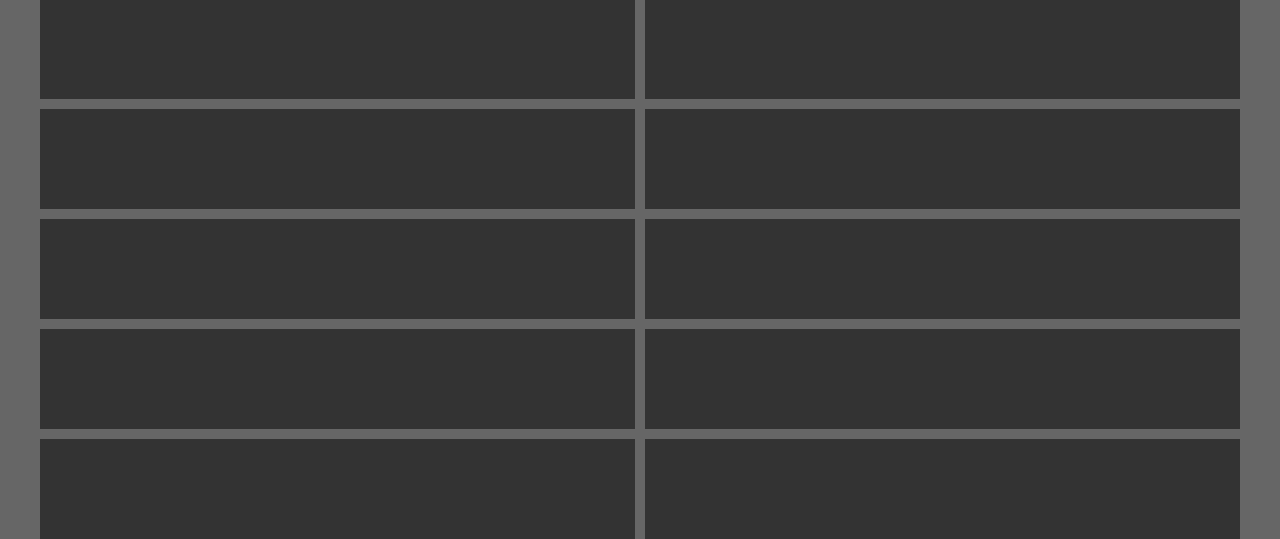
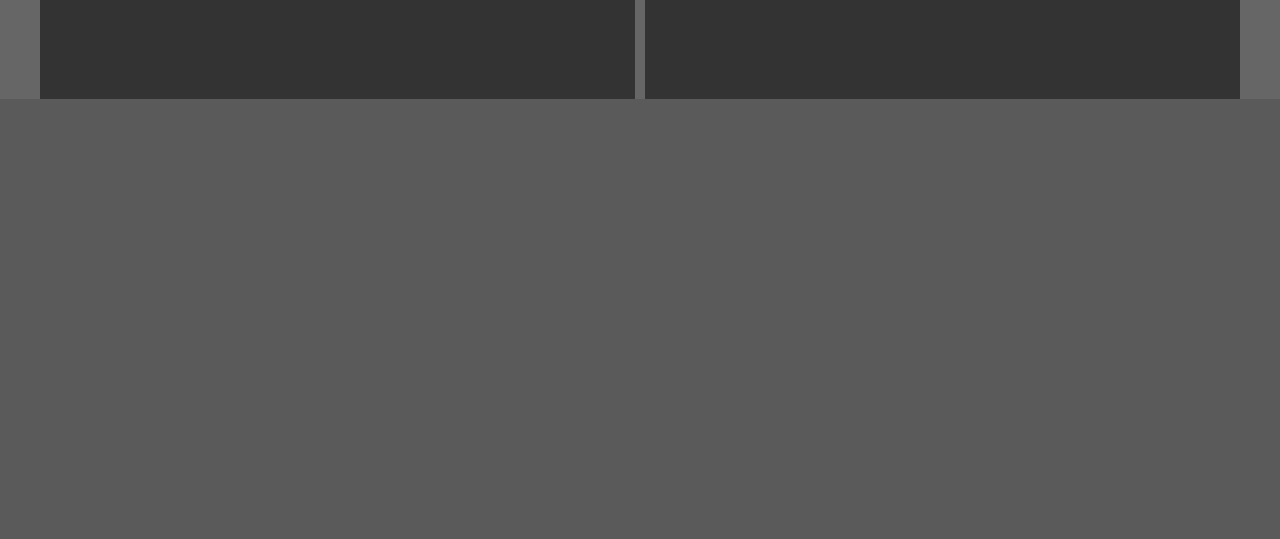
Before and after one commit to jrp03/RoadBike, a PHP site: page / in a window 1280 px wide. Shown: the part 801-1340 px from the top of the page. After the commit the page ends 900 px from the top, so only its background shows below. Run offline with PHP 8.4, Linux system fonts and the light colour scheme.

Commit message:
Add files via upload

```diff
--- a/index.php
+++ b/index.php
@@ -7,6 +7,7 @@
     <!-- css -->
     <link rel="stylesheet" href="css/def.css">
     <link rel="stylesheet" href="css/style.css">
+
 </head>
 <body>
 
@@ -25,6 +26,20 @@
             <div class="r-c-banner">
                 <a href="">¡Lo Más Nuevo!</a>
             </div>
+            <div class="banner-footer">
+                <!-- <a href="">Sobre El sitio</a> -->
+                <div class="cards-banner">
+                    <a href="taller">
+                        taller de bici
+                    </a>
+                    <a href="coponentes">
+                        componentes
+                    </a>
+                    <a href="coponentes">
+                        sobre nosotros
+                    </a>
+                </div>
+            </div>
         </div>
 
         <mian class="main">
@@ -35,14 +50,6 @@
                 <div class="container">
                     <div></div>
                     <div></div>
-                    <div></div>
-                    <div></div>
-                    <div></div>
-                    <div></div>
-                    <div></div>
-                    <div></div>
-                    <div></div>
-                    <div></div>
                 </div>
             </div>
         </mian>
@@ -51,6 +58,6 @@
 
 
 
-
+        <script src="js/script.js"></script>
 </body>
 </html>
```
